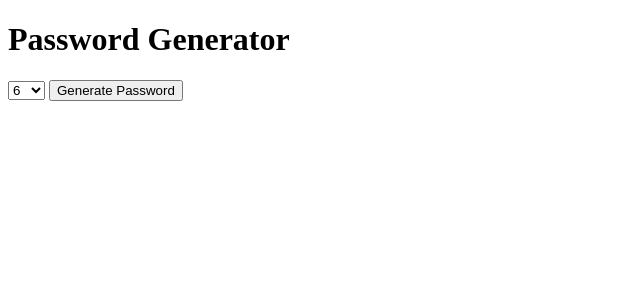
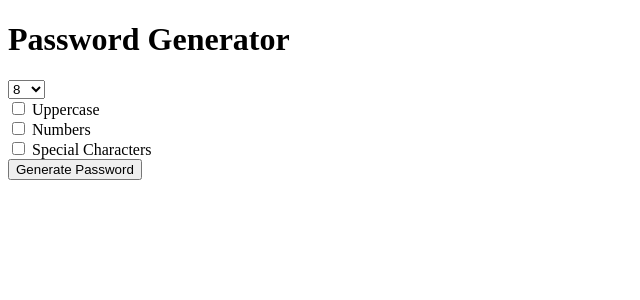
Before and after one commit to Atikur-Rahman-Sabuj/password_generator, a Django app: page / in a window 1280 px wide. Shown: the top 300 px of the page, without its empty margins (0-640 px from the left). Run offline with Django 4.2, Linux system fonts and the light colour scheme.

Commit message:
feat: password generator personality

```diff
--- a/generator/templates/home.html
+++ b/generator/templates/home.html
@@ -13,7 +13,7 @@
         <select name="length" id="length">
             <option value="6">6</option>
             <option value="7">7</option>
-            <option value="8">8</option>
+            <option value="8" selected>8</option>
             <option value="9">9</option>
             <option value="10">10</option>
             <option value="11">11</option>
@@ -23,6 +23,13 @@
             <option value="15">15</option>
             <option value="16">16</option>
         </select>
+        <br>
+        <input type="checkbox" name="uppercase"> Uppercase
+        <br>
+        <input type="checkbox" name="numbers"> Numbers
+        <br>
+        <input type="checkbox" name="special"> Special Characters
+        <br>
         <input type="submit" value="Generate Password">
     </form>
 </body>
--- a/generator/views.py
+++ b/generator/views.py
@@ -1,5 +1,6 @@
 from django.shortcuts import render
 from django.http import HttpResponse
+import random
 
 # Create your views here.
 
@@ -9,4 +10,15 @@ def home(request):
 
 
 def password(request):
-    return render(request, 'password.html', {'password': 'kjwheijwqk'})
+    characters = list('abcdefghijklmnopqrstuvwxyz')
+    if request.GET.get('uppercase'):
+        characters.extend(list('ABCDEFGHIJKLMNOPQRSTUVWXYZ'))
+    if request.GET.get('special'):
+        characters.extend(list('!@#$%^&*'))
+    if request.GET.get('numbers'):
+        characters.extend(list('0123456789'))
+    password = ''
+    for x in range(int(request.GET.get("length", 8))):
+        password += random.choice(characters)
+
+    return render(request, 'password.html', {'password': password})
```
Also changed, not shown: readme.md.
